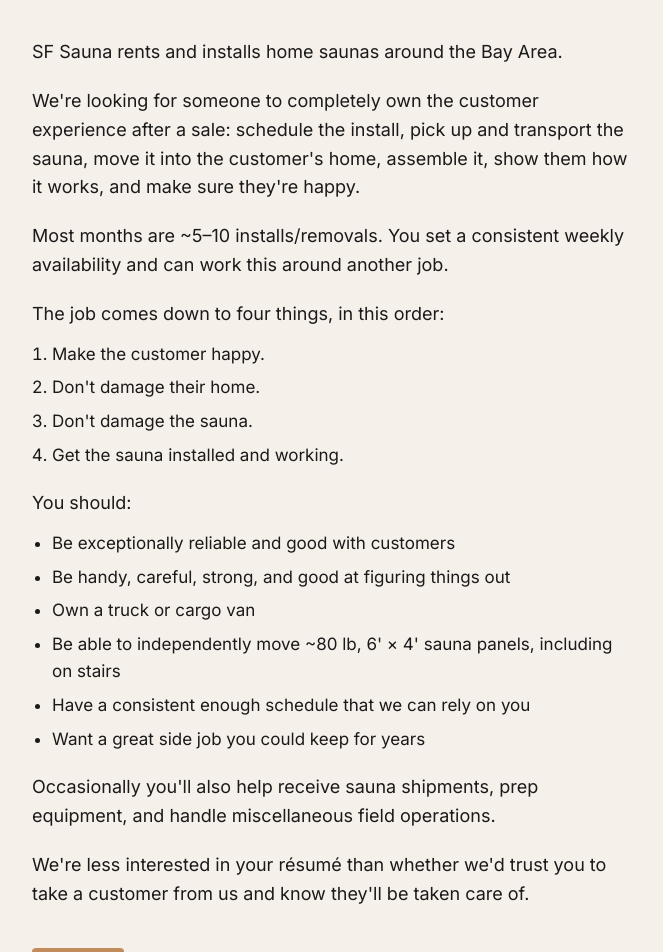
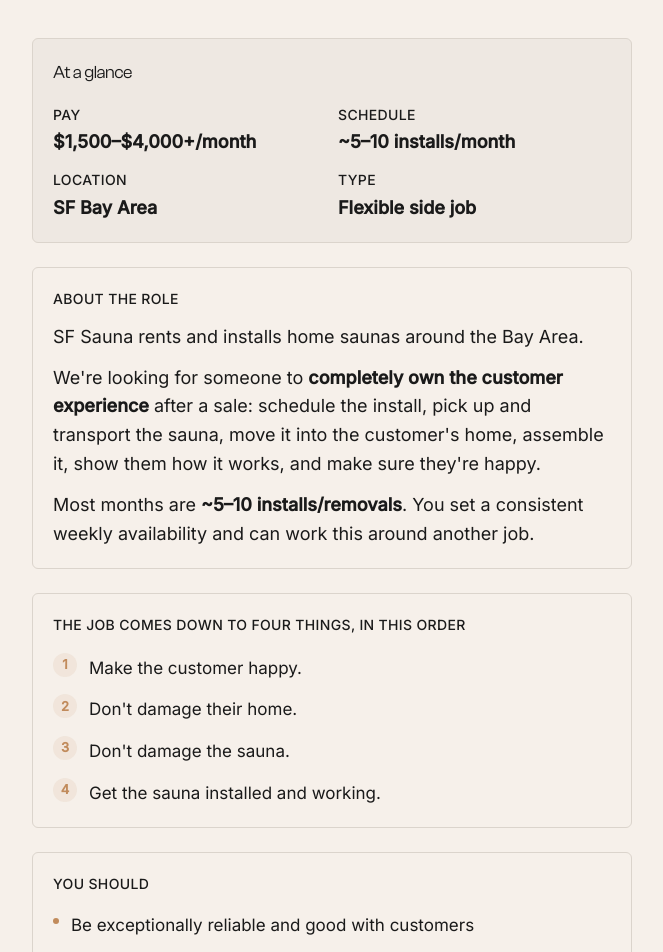
Before and after one commit to aryzach/aryzach.github.io, a React (Vite) app: page /careers/customer-operations-lead in a window 1280 px wide. Shown: the part 240-1192 px from the top of the page, without its empty margins (308-971 px from the left). Built offline with nearby package versions, Linux system fonts and the light colour scheme; no server answers.

Commit message:
Changes
Co-authored-by: aryzach <30701475+aryzach@users.noreply.github.com>

```diff
--- a/src/pages/CustomerOperationsLead.tsx
+++ b/src/pages/CustomerOperationsLead.tsx
@@ -122,52 +122,115 @@ const CustomerOperationsLead = () => {
           $1,500–$4,000+/month part-time depending on volume
         </p>
 
-        <div className="mt-10 space-y-5 font-sans text-[17px] leading-relaxed text-foreground">
-          <p>SF Sauna rents and installs home saunas around the Bay Area.</p>
-          <p>
-            We're looking for someone to completely own the customer experience after a
-            sale: schedule the install, pick up and transport the sauna, move it into the
-            customer's home, assemble it, show them how it works, and make sure they're
+        <div className="mt-10 space-y-6 font-sans text-[17px] leading-relaxed text-foreground">
+          {/* Quick facts */}
+          <div className="rounded-lg border border-border bg-muted/30 p-5">
+            <p className="font-heading text-[18px] tracking-tight text-foreground">
+              At a glance
+            </p>
+            <div className="mt-4 grid grid-cols-1 gap-3 sm:grid-cols-2">
+              <div>
+                <p className="text-[14px] font-medium uppercase tracking-wide text-muted-foreground">
+                  Pay
+                </p>
+                <p className="mt-0.5 font-semibold text-foreground">$1,500–$4,000+/month</p>
+              </div>
+              <div>
+                <p className="text-[14px] font-medium uppercase tracking-wide text-muted-foreground">
+                  Schedule
+                </p>
+                <p className="mt-0.5 font-semibold text-foreground">~5–10 installs/month</p>
+              </div>
+              <div>
+                <p className="text-[14px] font-medium uppercase tracking-wide text-muted-foreground">
+                  Location
+                </p>
+                <p className="mt-0.5 font-semibold text-foreground">SF Bay Area</p>
+              </div>
+              <div>
+                <p className="text-[14px] font-medium uppercase tracking-wide text-muted-foreground">
+                  Type
+                </p>
+                <p className="mt-0.5 font-semibold text-foreground">Flexible side job</p>
+              </div>
+            </div>
+          </div>
+
+          {/* About the role */}
+          <div className="rounded-lg border border-border p-5">
+            <p className="text-[14px] font-medium uppercase tracking-wide text-muted-foreground">
+              About the role
+            </p>
+            <p className="mt-3">
+              SF Sauna rents and installs home saunas around the Bay Area.
+            </p>
+            <p className="mt-3">
+              We're looking for someone to <strong>completely own the customer experience</strong>{" "}
+              after a sale: schedule the install, pick up and transport the sauna, move it into
+              the customer's home, assemble it, show them how it works, and make sure they're
               happy.
             </p>
-          <p>
-            Most months are ~5–10 installs/removals. You set a consistent weekly
-            availability and can work this around another job.
+            <p className="mt-3">
+              Most months are <strong>~5–10 installs/removals</strong>. You set a consistent
+              weekly availability and can work this around another job.
             </p>
+          </div>
 
-          <div>
-            <p>The job comes down to four things, in this order:</p>
-            <ol className="mt-3 space-y-1.5 pl-5 list-decimal marker:text-muted-foreground">
-              <li>Make the customer happy.</li>
-              <li>Don't damage their home.</li>
-              <li>Don't damage the sauna.</li>
-              <li>Get the sauna installed and working.</li>
+          {/* The four priorities */}
+          <div className="rounded-lg border border-border p-5">
+            <p className="text-[14px] font-medium uppercase tracking-wide text-muted-foreground">
+              The job comes down to four things, in this order
+            </p>
+            <ol className="mt-4 space-y-3">
+              {[
+                "Make the customer happy.",
+                "Don't damage their home.",
+                "Don't damage the sauna.",
+                "Get the sauna installed and working.",
+              ].map((item, i) => (
+                <li key={i} className="flex items-start gap-3">
+                  <span className="flex h-6 w-6 shrink-0 items-center justify-center rounded-full bg-primary/10 text-[13px] font-bold text-primary">
+                    {i + 1}
+                  </span>
+                  <span className="pt-0.5">{item}</span>
+                </li>
+              ))}
             </ol>
           </div>
 
-          <div>
-            <p>You should:</p>
-            <ul className="mt-3 space-y-1.5 pl-5 list-disc marker:text-muted-foreground">
-              <li>Be exceptionally reliable and good with customers</li>
-              <li>Be handy, careful, strong, and good at figuring things out</li>
-              <li>Own a truck or cargo van</li>
-              <li>
-                Be able to independently move ~80 lb, 6' × 4' sauna panels, including on
-                stairs
+          {/* What we're looking for */}
+          <div className="rounded-lg border border-border p-5">
+            <p className="text-[14px] font-medium uppercase tracking-wide text-muted-foreground">
+              You should
+            </p>
+            <ul className="mt-4 space-y-3">
+              {[
+                "Be exceptionally reliable and good with customers",
+                "Be handy, careful, strong, and good at figuring things out",
+                "Own a truck or cargo van",
+                "Be able to independently move ~80 lb, 6' × 4' sauna panels, including on stairs",
+                "Have a consistent enough schedule that we can rely on you",
+                "Want a great side job you could keep for years",
+              ].map((item, i) => (
+                <li key={i} className="flex items-start gap-3">
+                  <span className="mt-1.5 h-1.5 w-1.5 shrink-0 rounded-full bg-primary" />
+                  <span>{item}</span>
                 </li>
-              <li>Have a consistent enough schedule that we can rely on you</li>
-              <li>Want a great side job you could keep for years</li>
+              ))}
             </ul>
           </div>
 
+          {/* Closing */}
+          <div className="rounded-lg border border-border p-5">
             <p>
               Occasionally you'll also help receive sauna shipments, prep equipment, and
               handle miscellaneous field operations.
             </p>
-          <p>
+            <p className="mt-3">
               We're less interested in your résumé than whether we'd trust you to take a
               customer from us and know they'll be taken care of.
             </p>
+          </div>
         </div>
 
         {!done && (
```
Lines whose indentation alone changed are shown as unchanged.
